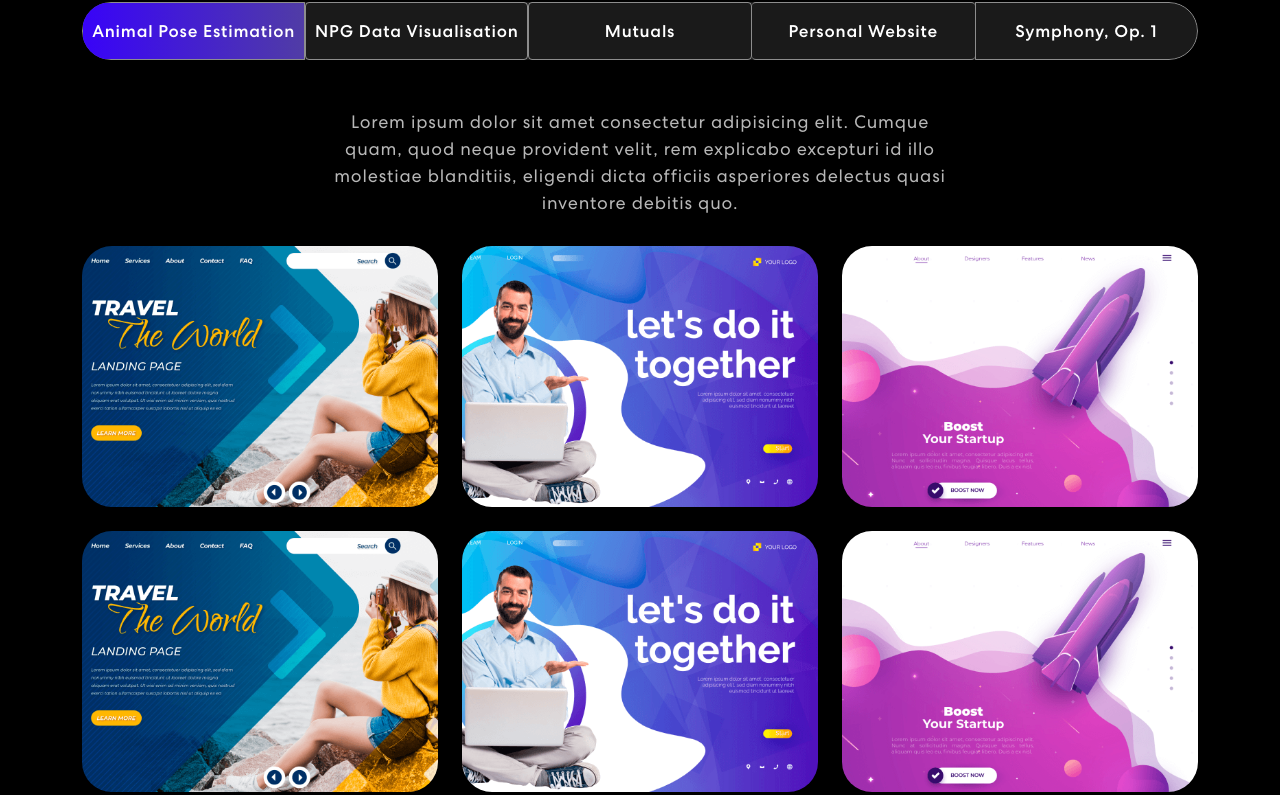
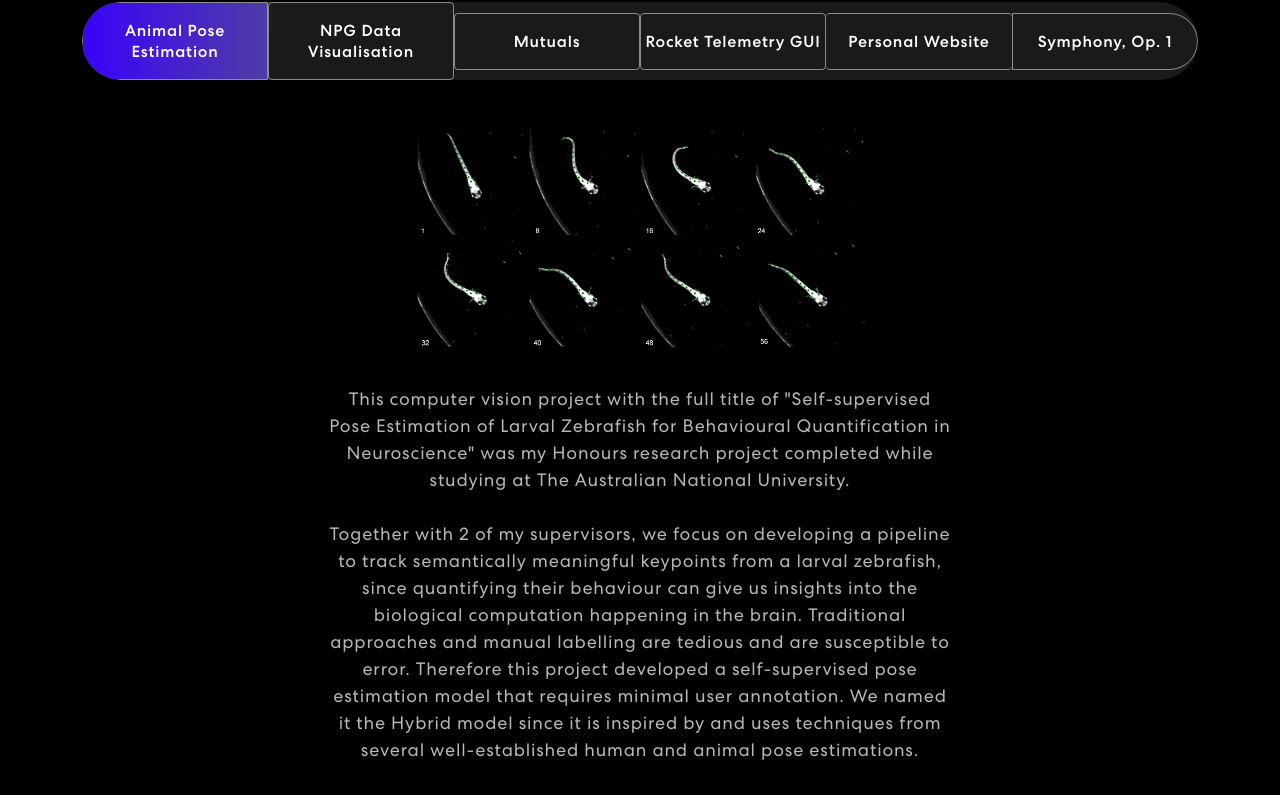
Before and after one commit to leonardfelix/my-web-portfolio, a React (Create React App) app: page / in a window 1280 px wide. Shown: the part 1138-1933 px from the top of the page. Built offline with nearby package versions, Linux system fonts and the light colour scheme.

Commit message:
add animal self supervised section

```diff
--- a/src/App.css
+++ b/src/App.css
@@ -350,7 +350,7 @@ nav.navbar .navbar-toggler[aria-expanded="true"] .navbar-toggler-icon {
 
 /************ Projects Css ************/
 .project {
-  padding: 80px 0;
+  padding: 80px 0 120px 0;
   position: relative;
   background-color: black;
 }
@@ -368,6 +368,10 @@ nav.navbar .navbar-toggler[aria-expanded="true"] .navbar-toggler-icon {
   text-align: center;
   width: 56%;
 }
+.projectcard p {
+  font-size: 15px;
+
+}
 .project .nav.nav-pills {
   width: 100%;
   margin: 0 auto;
@@ -376,7 +380,7 @@ nav.navbar .navbar-toggler[aria-expanded="true"] .navbar-toggler-icon {
   overflow: hidden;
 }
 .project .nav.nav-pills .nav-item {
-  width: 20%;
+  width: 16.66666%;
 }
 .project .nav.nav-pills .nav-link {
   background-color: transparent;
@@ -384,7 +388,7 @@ nav.navbar .navbar-toggler[aria-expanded="true"] .navbar-toggler-icon {
   padding: 17px 0;
   color: #fff;
   width: 100%;
-  font-size: 17px;
+  font-size: 16px;
   letter-spacing: 0.8px;
   font-weight: 500;
   position: relative;
@@ -426,20 +430,25 @@ nav.navbar .navbar-toggler[aria-expanded="true"] .navbar-toggler-icon {
 .nav-link#projects-tabs-tab-fourth {
   border-top: 1px solid rgba(255, 255, 255, 0.5);
   border-bottom: 1px solid rgba(255, 255, 255, 0.5);
+  border: 1px solid rgba(255, 255, 255, 0.5);
 }
 .nav-link#projects-tabs-tab-fifth {
+  border-top: 1px solid rgba(255, 255, 255, 0.5);
+  border-bottom: 1px solid rgba(255, 255, 255, 0.5);
+}
+.nav-link#projects-tabs-tab-sixth {
   border: 1px solid rgba(255, 255, 255, 0.5);
   border-radius: 0 55px 55px 0;
 }
 .proj-imgbx {
   position: relative;
-  border-radius: 30px;
+  border-radius: 10px;
   overflow: hidden;
   margin-bottom: 24px;
 }
 .proj-imgbx::before {
   content: "";
-  background: linear-gradient(90.21deg, #AA367C -5.91%, #4A2FBD 111.58%);
+  background: linear-gradient(90.21deg, #23ccff -5.91%, #4A2FBD 111.58%);
   opacity: 0.85;
   position: absolute;
   width: 100%;
--- a/src/components/Banner.js
+++ b/src/components/Banner.js
@@ -1,10 +1,8 @@
 import { useState, useEffect } from "react";
 import { Container, Row, Col } from "react-bootstrap";
 import headerImg from "../assets/img/Media (4).jpeg";
-import { ArrowRightCircle } from 'react-bootstrap-icons';
 import 'animate.css';
 import TrackVisibility from 'react-on-screen';
-import { HashLink } from "react-router-hash-link";
 
 export const Banner = () => {
   const [loopNum, setLoopNum] = useState(0);
--- a/src/components/ProjectCard.js
+++ b/src/components/ProjectCard.js
@@ -2,12 +2,12 @@ import { Col } from "react-bootstrap";
 
 export const ProjectCard = ({ title, description, imgUrl }) => {
   return (
-    <Col size={12} sm={6} md={4}>
+    <Col size={12} sm={6} md={5} className="projectcard">
       <div className="proj-imgbx">
         <img src={imgUrl} />
         <div className="proj-txtx">
           <h4>{title}</h4>
-          <span>{description}</span>
+          <p>{description}</p>
         </div>
       </div>
     </Col>
--- a/src/components/Projects.js
+++ b/src/components/Projects.js
@@ -4,10 +4,19 @@ import projImg1 from "../assets/img/project-img1.png";
 import projImg2 from "../assets/img/project-img2.png";
 import projImg3 from "../assets/img/project-img3.png";
 import colorSharp2 from "../assets/img/color-sharp2.png";
+import hybridIllustration from "../assets/img/projects/neuroscience/hybrid illustration.png"
 import 'animate.css';
 import TrackVisibility from 'react-on-screen';
 
 export const Projects = () => {
+
+  const neuroscience = [
+    {
+      title: "Hybrid Model Tracking Perfomance Illustration",
+      description: "This figure shows the keypoints tracked (green dots) on a larval zebrafish using the developed Hybrid model on an 8-frame interval.",
+      imgUrl: hybridIllustration,
+    },
+  ];
 
   const projects = [
     {
@@ -65,18 +74,20 @@ export const Projects = () => {
                       <Nav.Link eventKey="third">Mutuals</Nav.Link>
                     </Nav.Item>
                     <Nav.Item>
-                      <Nav.Link eventKey="fourth">Personal Website</Nav.Link>
+                      <Nav.Link eventKey="fourth">Rocket Telemetry GUI</Nav.Link>
                     </Nav.Item>
                     <Nav.Item>
-                      <Nav.Link eventKey="fifth">Symphony, Op. 1</Nav.Link>
+                      <Nav.Link eventKey="fifth">Personal Website</Nav.Link>
+                    </Nav.Item>
+                    <Nav.Item>
+                      <Nav.Link eventKey="sixth">Symphony, Op. 1</Nav.Link>
                     </Nav.Item>
                   </Nav>
                   <Tab.Content id="slideInUp" className={isVisible ? "animate__animated animate__slideInUp" : ""}>
                     <Tab.Pane eventKey="first">
-                    <p>Lorem ipsum dolor sit amet consectetur adipisicing elit. Cumque quam, quod neque provident velit, rem explicabo excepturi id illo molestiae blanditiis, eligendi dicta officiis asperiores delectus quasi inventore debitis quo.</p>
-                      <Row>
+                    <Row className="justify-content-center">
                         {
-                          projects.map((project, index) => {
+                          neuroscience.map((project, index) => {
                             return (
                               <ProjectCard
                                 key={index}
@@ -86,6 +97,12 @@ export const Projects = () => {
                           })
                         }
                       </Row>
+                    <p>
+                      This computer vision project with the full title of "Self-supervised Pose Estimation of Larval Zebrafish for Behavioural Quantification in Neuroscience" was my Honours research project completed while studying at The Australian National University.
+                      <br/><br/>Together with 2 of my supervisors, we focus on developing a pipeline to track semantically meaningful keypoints from a larval zebrafish, since quantifying their behaviour can give us insights into the biological computation happening in the brain. Traditional approaches and manual labelling are tedious and are susceptible to error. Therefore this project developed a self-supervised pose estimation model that requires minimal user annotation. We named it the Hybrid model since it is inspired by and uses techniques from several well-established human and animal pose estimations.
+                      <br/><br/>The main tools used for this pose estimation project include Pytorch for creating CNN(Convolutional Neural Network); Torchvision for image transformation; and Weights and Biases to monitor and visualise the model output as it trains. Due to the high computing resources needed to train this model, code is developed and executed on a Linux-based HPC(High-Performance Computing) environment on a computing cluster that uses Sylabs singularity containerisation.  This environment is accessed and utilised using SSH and Slurm scripts.
+                    </p>
+
                     </Tab.Pane>
                     <Tab.Pane eventKey="second">
                       <p>Lorem ipsum dolor sit amet consectetur adipisicing elit. Cumque quam, quod neque provident velit, rem explicabo excepturi id illo molestiae blanditiis, eligendi dicta officiis asperiores delectus quasi inventore debitis quo.</p>
@@ -99,6 +116,9 @@ export const Projects = () => {
                     <Tab.Pane eventKey="fifth">
                       <p>Lorem ipsum dolor sit amet consectetur adipisicing elit. Cumque quam, quod neque provident velit, rem explicabo excepturi id illo molestiae blanditiis, eligendi dicta officiis asperiores delectus quasi inventore debitis quo.</p>
                     </Tab.Pane>
+                    <Tab.Pane eventKey="sixth">
+                      <p>Lorem ipsum dolor sit amet consectetur adipisicing elit. Cumque quam, quod neque provident velit, rem explicabo excepturi id illo molestiae blanditiis, eligendi dicta officiis asperiores delectus quasi inventore debitis quo.</p>
+                    </Tab.Pane>
                   </Tab.Content>
                 </Tab.Container>
               </div>}
```
Also changed, not shown: src/assets/img/projects/neuroscience/hybrid illustration.png (added).
